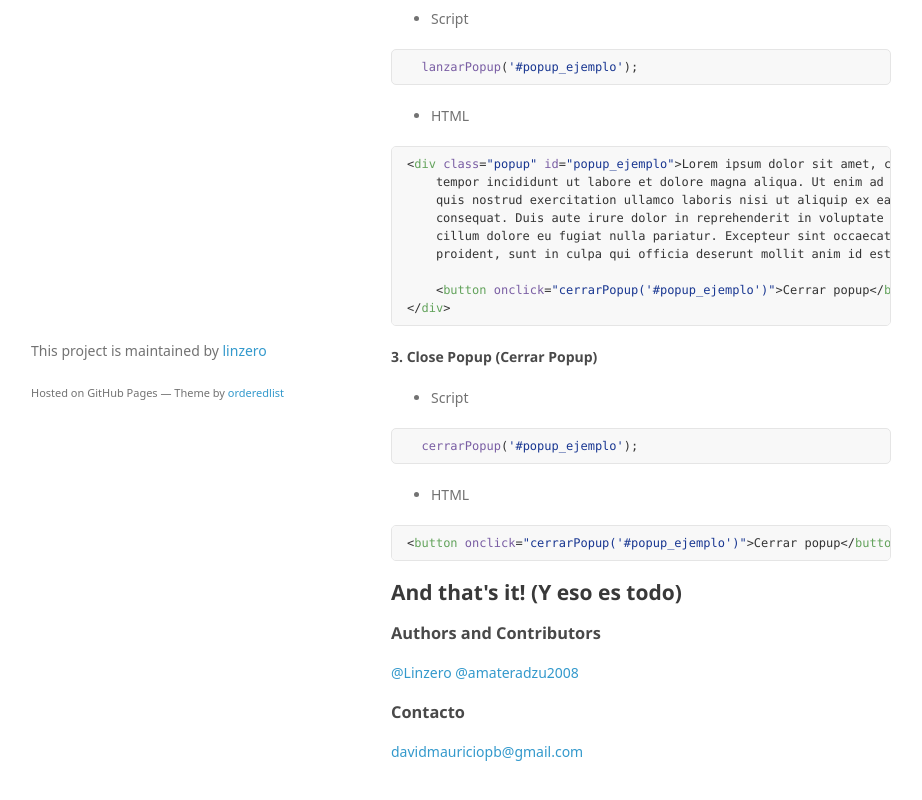
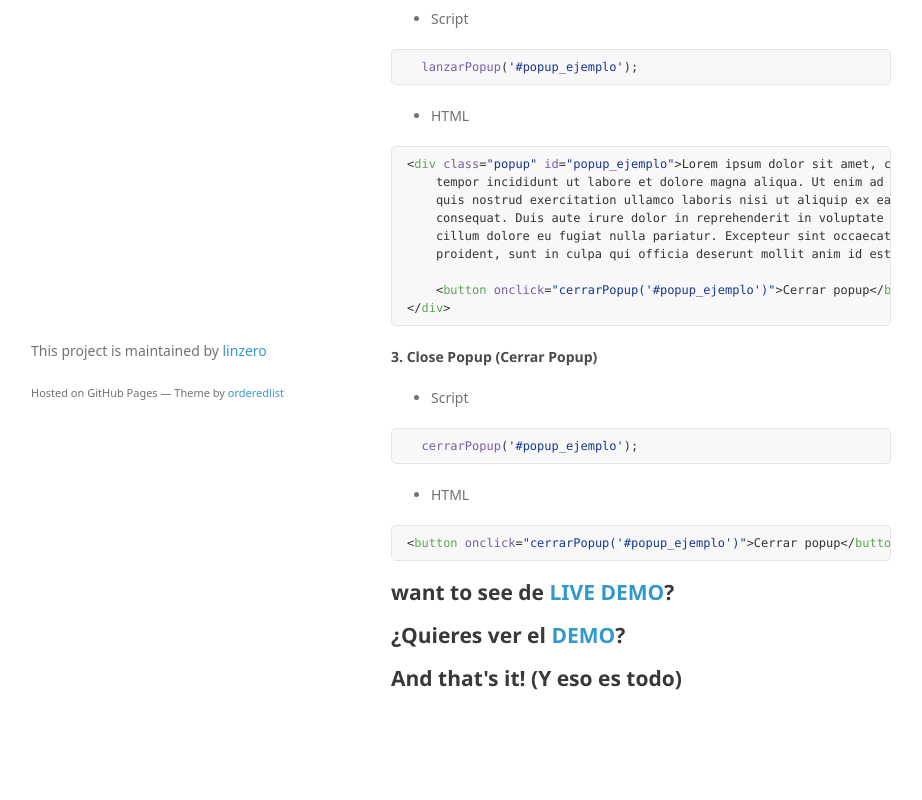
Before and after one commit to linzero/simplest-popup, a plain HTML site: page index.html in a window 1280 px wide. Shown: the part 328-1128 px from the top of the page, without its empty margins (179-1101 px from the left). After the commit the page ends 1088 px from the top, so only its background shows below. Drawn offline with Linux system fonts and the light colour scheme; a web font is replaced by a local one.

```diff
--- a/index.html
+++ b/index.html
@@ -80,18 +80,13 @@
 <div class="highlight highlight-text-html-basic"><pre>&lt;<span class="pl-ent">button</span> <span class="pl-e">onclick</span>=<span class="pl-s"><span class="pl-pds">"</span>cerrarPopup('#popup_ejemplo')<span class="pl-pds">"</span></span>&gt;Cerrar popup&lt;/<span class="pl-ent">button</span>&gt;</pre></div>
 
 <h2>
+<a id="want-to-see-de-live-demo" class="anchor" href="#want-to-see-de-live-demo" aria-hidden="true"><span aria-hidden="true" class="octicon octicon-link"></span></a>want to see de <a target="_blank" href="http://rawgit.com/linzero/simplest-popup/master/index.html">LIVE DEMO</a>?</h2>
+
+<h2>
+<a id="quieres-ver-el-demo" class="anchor" href="#quieres-ver-el-demo" aria-hidden="true"><span aria-hidden="true" class="octicon octicon-link"></span></a>¿Quieres ver el <a target="_blank" href="http://rawgit.com/linzero/simplest-popup/master/index.html">DEMO</a>?</h2>
+
+<h2>
 <a id="and-thats-it-y-eso-es-todo" class="anchor" href="#and-thats-it-y-eso-es-todo" aria-hidden="true"><span aria-hidden="true" class="octicon octicon-link"></span></a>And that's it! (Y eso es todo)</h2>
-
-<h3>
-<a id="authors-and-contributors" class="anchor" href="#authors-and-contributors" aria-hidden="true"><span aria-hidden="true" class="octicon octicon-link"></span></a>Authors and Contributors</h3>
-
-<p><a href="https://github.com/Linzero" class="user-mention">@Linzero</a>
-<a href="https://github.com/amateradzu2008" class="user-mention">@amateradzu2008</a></p>
-
-<h3>
-<a id="contacto" class="anchor" href="#contacto" aria-hidden="true"><span aria-hidden="true" class="octicon octicon-link"></span></a>Contacto</h3>
-
-<p><a href="mailto:davidmauriciopb@gmail.com">davidmauriciopb@gmail.com</a></p>
       </section>
       <footer>
         <p>This project is maintained by <a href="https://github.com/linzero">linzero</a></p>
```
Also changed, not shown: params.json (+1 -1 lines).
